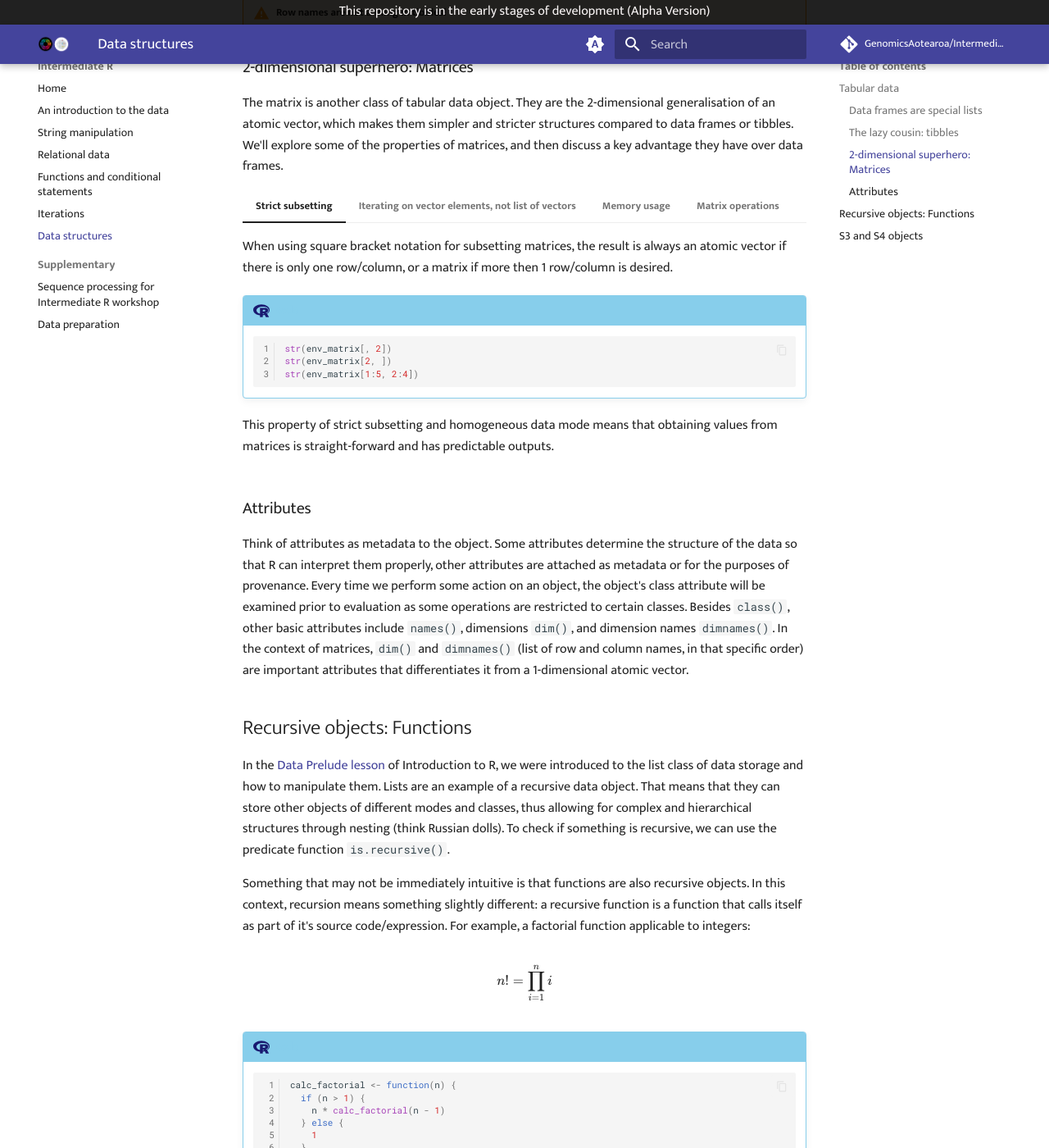
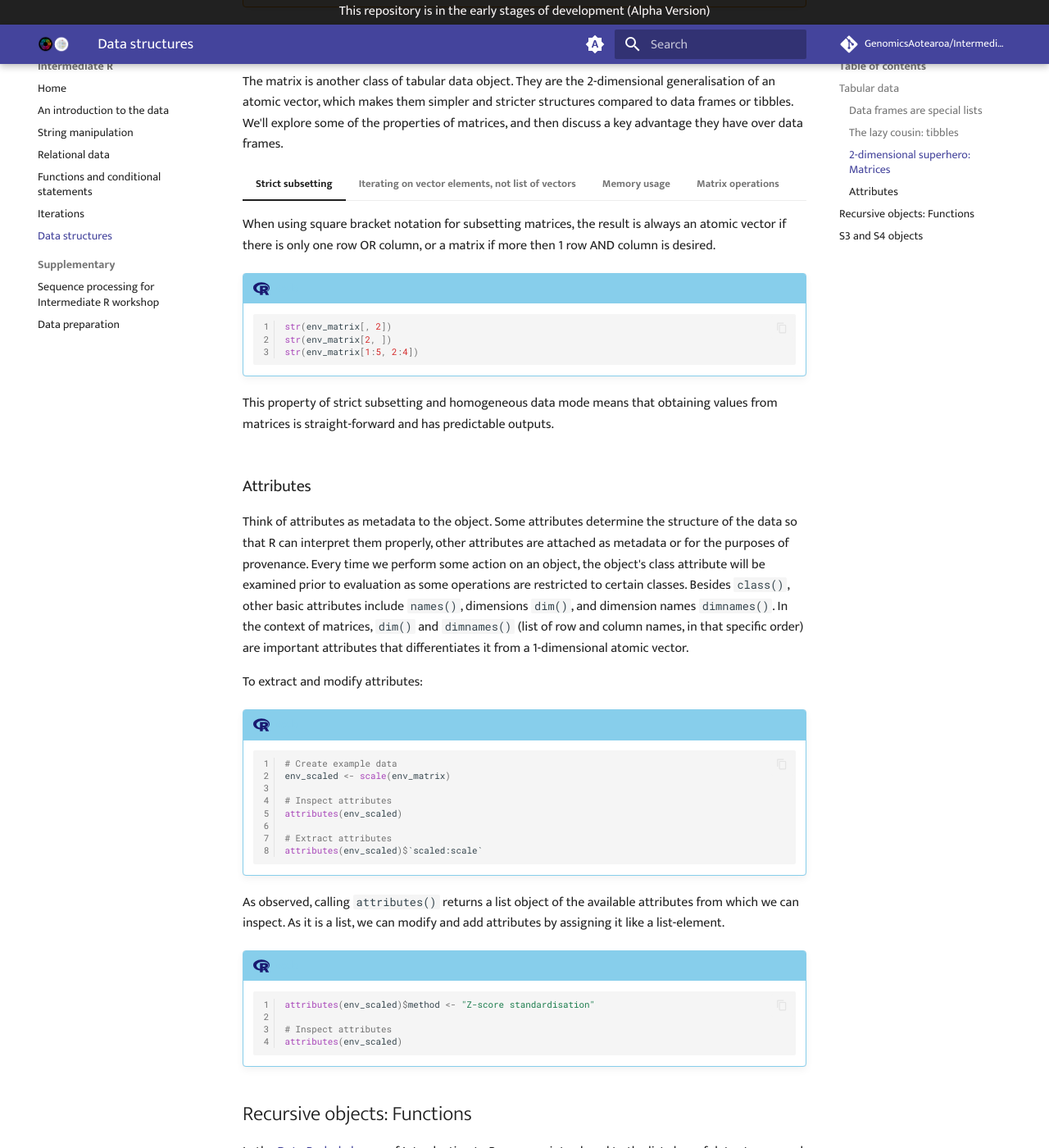
Before and after one commit to GenomicsAotearoa/Intermediate-R, an MkDocs documentation site: the page built from docs/5.data_structures.md, in a window 1280 px wide and 1400 px high, scrolled down 3301 px. Shown: the whole window at 82% size. Built offline with MkDocs 1.6.1 and Material for MkDocs 9.7.7, drawn with Linux system fonts in a browser that asks for light colours; comment, search, counter and statistics services are not loaded; some of the changed text lies outside the part shown.

Commit message:
update attributes

````diff
--- a/docs/5.data_structures.md
+++ b/docs/5.data_structures.md
@@ -2,11 +2,10 @@
 
 !!! note "Learning objectives"
 
-    * Understand data frames are special lists
+    * Understand data frames and tibbles are special lists
     * Know when and why to use a matrix
-    *
     * Understand attributes and how they affect data structure
-    * Use tibbles for data storage
+    * Understand recursion in functions
 
 <center>
 
@@ -194,7 +193,7 @@ The matrix is another class of tabular data object. They are the 2-dimensional g
 
 === "Strict subsetting"
 
-    When using square bracket notation for subsetting matrices, the result is always an atomic vector if there is only one row/column, or a matrix if more then 1 row/column is desired.
+    When using square bracket notation for subsetting matrices, the result is always an atomic vector if there is only one row OR column, or a matrix if more then 1 row AND column is desired.
 
     !!! r-project "code"
 
@@ -260,6 +259,32 @@ The matrix is another class of tabular data object. They are the 2-dimensional g
 ### Attributes
 
 Think of attributes as metadata to the object. Some attributes determine the structure of the data so that R can interpret them properly, other attributes are attached as metadata or for the purposes of provenance. Every time we perform some action on an object, the object's class attribute will be examined prior to evaluation as some operations are restricted to certain classes. Besides `class()`, other basic attributes include `names()`, dimensions `dim()`, and dimension names `dimnames()`. In the context of matrices, `dim()` and `dimnames()` (list of row and column names, in that specific order) are important attributes that differentiates it from a 1-dimensional atomic vector.
+
+To extract and modify attributes:
+
+!!! r-project "code"
+
+    ```r linenums="1"
+    # Create example data
+    env_scaled <- scale(env_matrix)
+
+    # Inspect attributes
+    attributes(env_scaled)
+
+    # Extract attributes
+    attributes(env_scaled)$`scaled:scale`
+    ```
+
+As observed, calling `attributes()` returns a list object of the available attributes from which we can inspect. As it is a list, we can modify and add attributes by assigning it like a list-element.
+
+!!! r-project "code"
+
+    ```r linenums="1"
+    attributes(env_scaled)$method <- "Z-score standardisation"
+
+    # Inspect attributes
+    attributes(env_scaled)
+    ```
 
 ## Recursive objects: Functions
 
````
